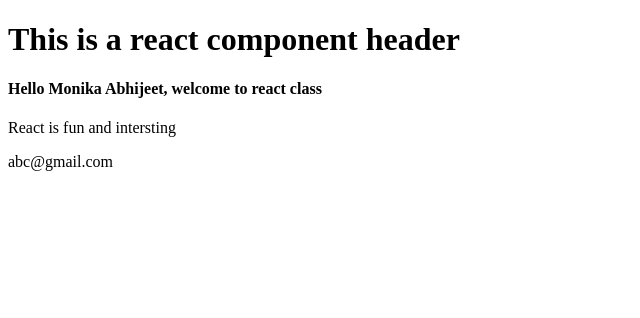
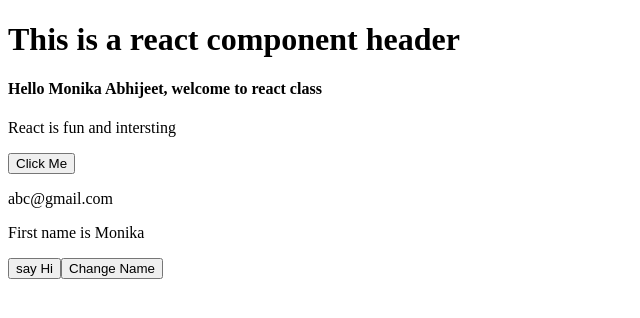
Before and after one commit to Monika-Abhijeet/JR-19-learn-react, a React (Create React App) app: page / in a window 1280 px wide. Shown: the top 318 px of the page, without its empty margins (0-640 px from the left). Built offline with nearby package versions, Linux system fonts and the light colour scheme.

Commit message:
event handling

```diff
--- a/src/components/footer.js
+++ b/src/components/footer.js
@@ -1,8 +1,30 @@
 import { Component } from "react";
 
 class Footer extends Component {
+  constructor() {
+    super();
+    this.state = {
+      firstName: "Monika",
+      lastName: "Abhijeet",
+    };
+  }
+  sayHello = () => {
+    console.log("HIIIII", this.state.firstName);
+  };
+  changeFirstName = (name) => {
+    this.setState({ firstName: name });
+  };
   render() {
-    return <div>{this.props.email}</div>;
+    return (
+      <div>
+        <p>{this.props.email}</p>
+        <p>First name is {this.state.firstName}</p>
+        <button onClick={() => this.sayHello()}>say Hi</button>
+        <button onClick={() => this.changeFirstName("Gowri")}>
+          Change Name
+        </button>
+      </div>
+    );
   }
 }
 export default Footer;
--- a/src/components/hello.js
+++ b/src/components/hello.js
@@ -1,8 +1,12 @@
 function Hello(props) {
+  let sayHello = (message) => {
+    console.log(`hello ${message}`);
+  };
   return (
     <div>
       <h4>Hello {props.name}, welcome to react class</h4>
       <p>{props.description} </p>
+      <button onClick={() => sayHello("Monika")}>Click Me</button>
     </div>
   );
 }
```
